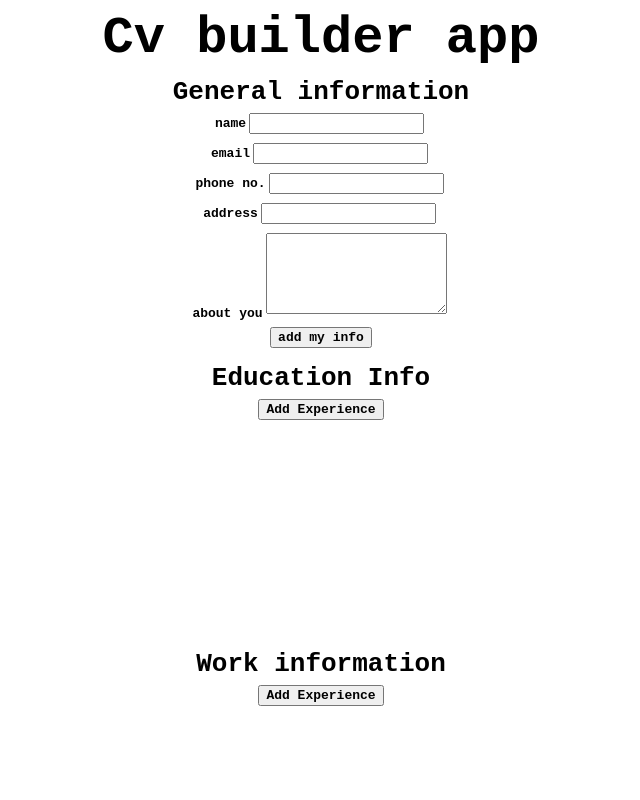
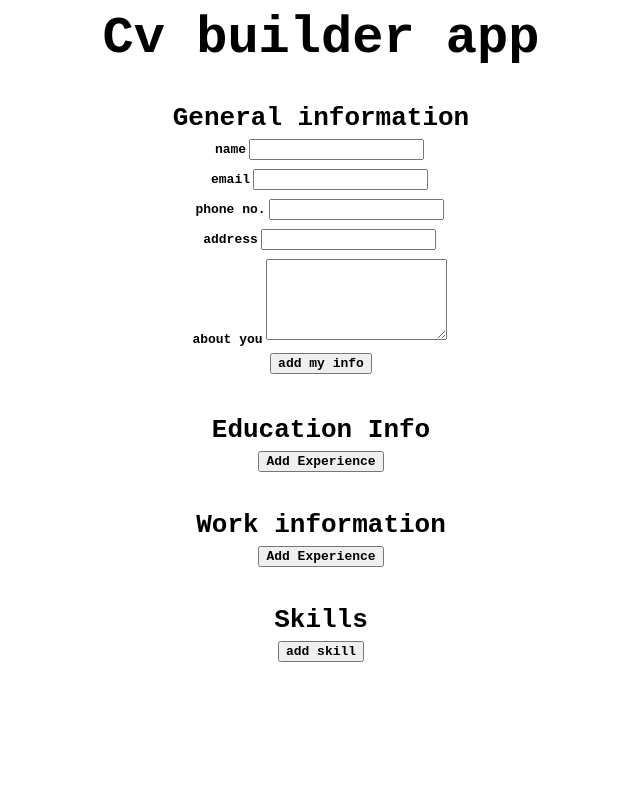
Before and after one commit to Barghout22/Cv-Builder-App, a React (Create React App) app: page / in a window 1280 px wide. Shown: the top 800 px of the page, without its empty margins (331-971 px from the left). Built offline with nearby package versions, Linux system fonts and the light colour scheme.

Commit message:
adjusted the app.css file again.

```diff
--- a/src/styles/App.css
+++ b/src/styles/App.css
@@ -10,8 +10,8 @@
   width: 100vw;
   display: grid;
   grid-template-columns: 100%;
-  grid-template-rows: 5em repeat(4, 1fr);
-  justify-content: center;
+  grid-template-rows: 5em minmax(1fr, 200px) repeat(3, 1fr);
+  gap: 2em;
 }
 
 ul {
```
